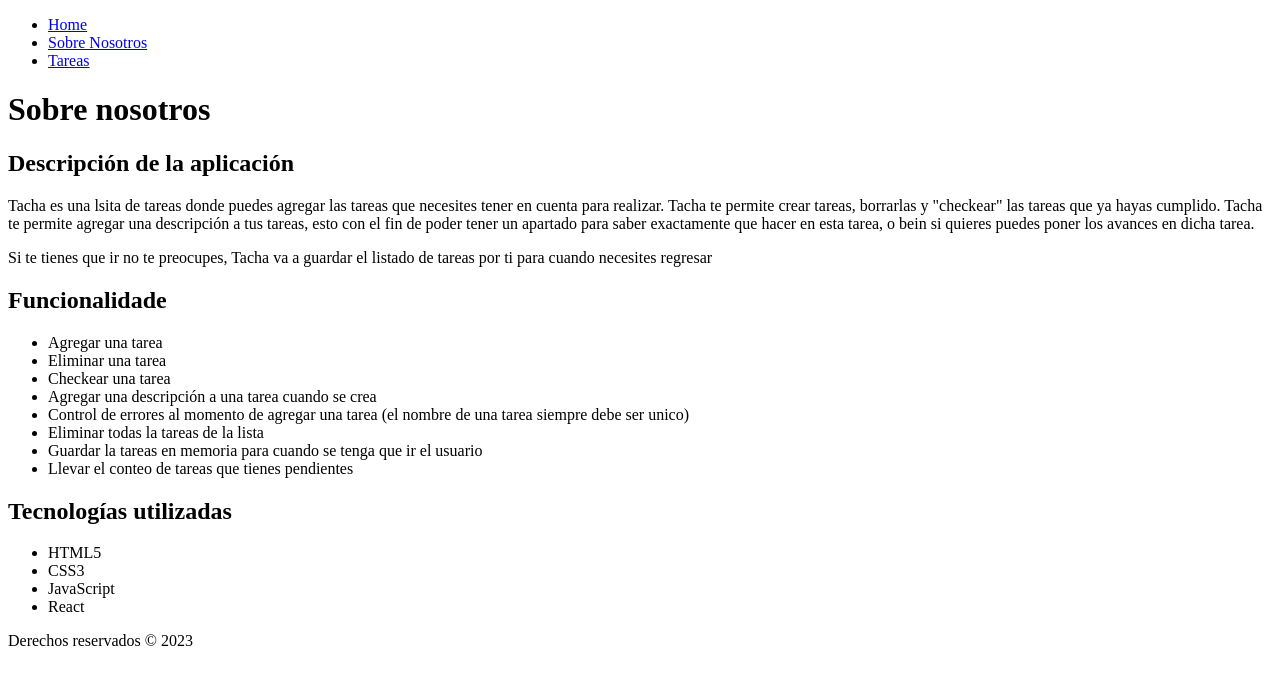
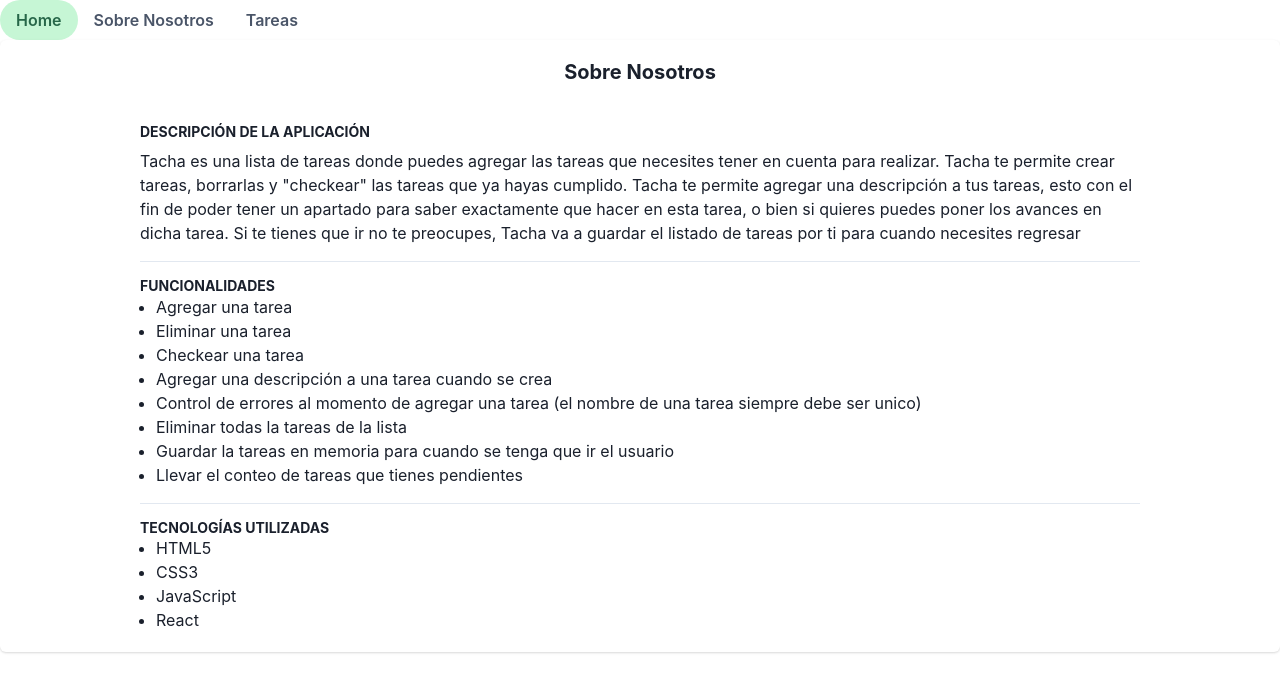
Before and after one commit to Derjasai/IETI_Proyecto_2, a React (Vite) app: page /SobreNosotros in a window 1280 px wide. Shown: the top 692 px of the page. Built offline with nearby package versions, Linux system fonts and the light colour scheme.

Commit message:
Se realiza parte grafica usando Chakra-UI

```diff
--- a/package.json
+++ b/package.json
@@ -9,6 +9,11 @@
     "preview": "vite preview"
   },
   "dependencies": {
+    "@chakra-ui/icons": "^2.0.18",
+    "@chakra-ui/react": "^2.5.5",
+    "@emotion/react": "^11.10.6",
+    "@emotion/styled": "^11.10.6",
+    "framer-motion": "^10.11.6",
     "react": "^18.2.0",
     "react-dom": "^18.2.0",
     "react-router-dom": "^6.10.0"
--- a/src/App.jsx
+++ b/src/App.jsx
@@ -1,6 +1,8 @@
 import Header from "./components/Header"
 import { TaskList } from "./components/TaskList"
 import { useState } from "react";
+import { Button, Flex, Input, Box, Text } from "@chakra-ui/react";
+import { DeleteIcon } from "@chakra-ui/icons";
 
 import { useManageTasks, useTaskList } from "./hooks/useTaskList";
 
@@ -82,26 +84,52 @@ function App() {
   );
 
   return (
-    <div className="App">
+    <Flex alignItems="center" justifyContent="center" minHeight="auto" flexDirection="column">
       <Header />
-      <form onSubmit={handleSubmit}>
-        <div>
-          <input type="text" id = "newTask" placeholder="Title" value={value} onChange={handleTaskChange} ></input>
-          <span className="error" role="alert">{formValidation.task}</span>
-        </div>
+      <Flex maxWidth={300} flexDirection="column" >
+        <form onSubmit={handleSubmit}>
+        <Box mt={2}>
+          <Input type="text" id = "newTask" placeholder="Title" value={value} onChange={handleTaskChange} width={300}></Input>
+          <label className="error" role="alert">{formValidation.task}</label>
+          <Input type="text" id = "description" placeholder="Description" value={description} onChange={handleDescriptionChange} mt={2}></Input>
+        </Box>
+        <Box mt={2}>
+          <Button type="submit" disabled={!isFormValid}>Add Task</Button>
+        </Box>
+        </form>
+      </Flex>
 
-        <div>
-          <input type="text" id = "description" placeholder="Description" value={description} onChange={handleDescriptionChange} />
-        </div>
-        <button type="submit" disabled={!isFormValid} >Añadir</button>
-      </form>
-      <TaskList list={initialTasks} onDeleteOne={handleDeleteOne} onChangeState={handleChangeState}/>
-      <div>
-        <label>You have {pending} pending task(s)</label>
-        <button onClick={handleDeleteAll}>Clear All</button>
-      </div>
+      <Flex>
+        <TaskList list={initialTasks} onDeleteOne={handleDeleteOne} onChangeState={handleChangeState}/>
+      </Flex>
 
-    </div>
+      <Flex alignItems="center" justifyContent="center" minHeight="auto" flexDirection="column">
+        <Text pt='2' fontSize='s'>You have {pending} pending task(s)</Text>
+        <Button leftIcon={<DeleteIcon />} onClick={handleDeleteAll}> Clear All</Button>
+      </Flex>
+    </Flex>
+
+    // <div className="App">
+    //   <Header />
+    //   <form onSubmit={handleSubmit}>
+    //     <div>
+    //       <input type="text" id = "newTask" placeholder="Title" value={value} onChange={handleTaskChange} ></input>
+    //       <span className="error" role="alert">{formValidation.task}</span>
+    //     </div>
+
+    //     <div>
+    //       <input type="text" id = "description" placeholder="Description" value={description} onChange={handleDescriptionChange} />
+    //     </div>
+    //     <button type="submit" disabled={!isFormValid} >Añadir</button>
+    //   </form>
+    //   <TaskList list={initialTasks} onDeleteOne={handleDeleteOne} onChangeState={handleChangeState}/>
+
+    //   <Box>
+    //     <label>You have {pending} pending task(s)</label>
+    //     <IconButton aria-label='Search database' icon={<DeleteIcon />} />
+    //     <button onClick={handleDeleteAll}></button>
+    //   </Box>
+    // </div>
   );
 }
 
--- a/src/components/Header.jsx
+++ b/src/components/Header.jsx
@@ -1,6 +1,8 @@
+import { Heading } from "@chakra-ui/react";
+
 function Header() {
     return (
-      <h1>Tacha</h1>
+      <Heading>Tacha</Heading>
     );
   }
 
--- a/src/components/Task.jsx
+++ b/src/components/Task.jsx
@@ -1,4 +1,6 @@
 import { useState } from "react";
+import { Box, ListItem, IconButton, Checkbox, Stack, Text } from "@chakra-ui/react";
+import { DeleteIcon } from "@chakra-ui/icons";
 
 export const Task = (props)=>{
     const {title, isPending, description, onDelete, onChangeState} = props;
@@ -16,18 +18,14 @@ export const Task = (props)=>{
     }
 
     return(
-        <li>
-            <article>
-                <div>
-                    <input type="checkbox" checked={isChecked} onChange={handleChangeState} />
-                    <label id="{title}" style={isChecked ? { textDecoration: "line-through" } : {}}> {title} </label>
-
-                    <button onClick={handleDelete}>Eliminar</button>
-                </div>
-                <div>
-                    <p>{description}</p>
-                </div>
-            </article>
-        </li>
+        <ListItem>
+            <Box width={300} maxWidth={300}>
+                <Stack spacing={5} direction='row'>
+                    <Checkbox isChecked={isChecked} onChange={handleChangeState}><label id="{title}" style={isChecked ? { textDecoration: "line-through" } : {}}> {title} </label></Checkbox>
+                    <IconButton onClick={handleDelete} icon={<DeleteIcon />}></IconButton>
+                </Stack>
+                <Text>{description}</Text>
+            </Box>
+        </ListItem>
     )
 }
--- a/src/components/TaskList.jsx
+++ b/src/components/TaskList.jsx
@@ -1,4 +1,5 @@
 import { Task } from "./Task";
+import { UnorderedList } from '@chakra-ui/react'
 
 export const TaskList = (props) => {
     const { list,onDeleteOne, onChangeState} = props;
@@ -13,10 +14,10 @@ export const TaskList = (props) => {
 
 
     return(
-        <ul>
+        <UnorderedList>
             {list.map((task)=>{
                 return <Task key={task.title} title = {task.title} isPending = {task.isChecked} description={task.description} onDelete={handleDeleteOne} onChangeState={handleChangeState}/>;
             })}
-        </ul>
+        </UnorderedList>
     )
 }
--- a/src/main.jsx
+++ b/src/main.jsx
@@ -1,9 +1,12 @@
 import React from 'react'
 import ReactDOM from 'react-dom/client'
 import MenuRouter from './MenuRouter'
+import { ChakraProvider } from '@chakra-ui/react'
 
 ReactDOM.createRoot(document.getElementById('root')).render(
   <React.StrictMode>
-    <MenuRouter />
+    <ChakraProvider>
+      <MenuRouter />
+    </ChakraProvider>
   </React.StrictMode>,
 )
--- a/src/pages/AboutUs.jsx
+++ b/src/pages/AboutUs.jsx
@@ -1,42 +1,95 @@
+import {
+	ListItem,
+	UnorderedList,
+	Card,
+	CardHeader,
+	CardBody,
+	Heading,
+	Stack,
+	Text,
+	StackDivider,
+	Box
+  } from '@chakra-ui/react'
 function AboutUs() {
     return (
-      <div>
-        <header>
-		<h1>Sobre nosotros</h1>
-	</header>
-	<main>
-		<section>
-			<h2>Descripción de la aplicación</h2>
-			<p>Tacha es una lsita de tareas donde puedes agregar las tareas que necesites tener en cuenta para realizar. Tacha te permite crear tareas, borrarlas y "checkear" las tareas que ya hayas cumplido. Tacha te permite agregar una descripción a tus tareas, esto con el fin de poder tener un apartado para saber exactamente que hacer en esta tarea, o bein si quieres puedes poner los avances en dicha tarea.</p>
-            <p>Si te tienes que ir no te preocupes, Tacha va a guardar el listado de tareas por ti para cuando necesites regresar</p>
-		</section>
-		<section>
-			<h2>Funcionalidade</h2>
-			<ul>
-				<li>Agregar una tarea</li>
-				<li>Eliminar una tarea</li>
-				<li>Checkear una tarea</li>
-				<li>Agregar una descripción a una tarea cuando se crea</li>
-				<li>Control de errores al momento de agregar una tarea (el nombre de una tarea siempre debe ser unico)</li>
-				<li>Eliminar todas la tareas de la lista</li>
-				<li>Guardar la tareas en memoria para cuando se tenga que ir el usuario</li>
-				<li>Llevar el conteo de tareas que tienes pendientes</li>
-			</ul>
-		</section>
-		<section>
-			<h2>Tecnologías utilizadas</h2>
-			<ul>
-				<li>HTML5</li>
-				<li>CSS3</li>
-				<li>JavaScript</li>
-				<li>React</li>
-			</ul>
-		</section>
-	</main>
-	<footer>
-		<p>Derechos reservados &copy; 2023</p>
-	</footer>
-      </div>
+		<Card alignItems={"center"} justifyContent={"center"}>
+			<CardHeader>
+			<Heading size='md'>Sobre Nosotros</Heading>
+			</CardHeader>
+
+			<CardBody>
+				<Stack divider={<StackDivider />} spacing='4'>
+					<Box maxWidth={1000}>
+						<Heading size='xs' textTransform='uppercase'>
+						Descripción de la aplicación
+						</Heading>
+
+						<Text pt='2' fontSize='s'>
+						Tacha es una lista de tareas donde puedes agregar las tareas que necesites tener en cuenta para realizar. Tacha te permite crear tareas, borrarlas y "checkear" las tareas que ya hayas cumplido. Tacha te permite agregar una descripción a tus tareas, esto con el fin de poder tener un apartado para saber exactamente que hacer en esta tarea, o bien si quieres puedes poner los avances en dicha tarea. Si te tienes que ir no te preocupes, Tacha va a guardar el listado de tareas por ti para cuando necesites regresar
+						</Text>
+					</Box>
+
+					<Box alignItems={"center"} justifyContent={"center"} minHeight="auto" flexDirection="column">
+						<Heading size='xs' textTransform='uppercase'>
+						Funcionalidades
+						</Heading>
+						<UnorderedList>
+							<ListItem>Agregar una tarea</ListItem>
+							<ListItem>Eliminar una tarea</ListItem>
+							<ListItem>Checkear una tarea</ListItem>
+							<ListItem>Agregar una descripción a una tarea cuando se crea</ListItem>
+							<ListItem>Control de errores al momento de agregar una tarea (el nombre de una tarea siempre debe ser unico)</ListItem>
+							<ListItem>Eliminar todas la tareas de la lista</ListItem>
+							<ListItem>Guardar la tareas en memoria para cuando se tenga que ir el usuario</ListItem>
+							<ListItem>Llevar el conteo de tareas que tienes pendientes</ListItem>
+						</UnorderedList>
+					</Box>
+
+					<Box alignItems={"center"} justifyContent={"center"}>
+						<Heading size='xs' textTransform='uppercase'>
+						Tecnologías utilizadas
+						</Heading>
+
+						<UnorderedList>
+							<ListItem>HTML5</ListItem>
+							<ListItem>CSS3</ListItem>
+							<ListItem>JavaScript</ListItem>
+							<ListItem>React</ListItem>
+						</UnorderedList>
+					</Box>
+				</Stack>
+			</CardBody>
+		</Card>
+//   <div>
+    //     <header>
+	// 	<h1>Sobre nosotros</h1>
+	// </header>
+	// <main>
+	// 	<section>
+	// 		<h2>Descripción de la aplicación</h2>
+	// 		<p>Tacha es una lsita de tareas donde puedes agregar las tareas que necesites tener en cuenta para realizar. Tacha te permite crear tareas, borrarlas y "checkear" las tareas que ya hayas cumplido. Tacha te permite agregar una descripción a tus tareas, esto con el fin de poder tener un apartado para saber exactamente que hacer en esta tarea, o bien si quieres puedes poner los avances en dicha tarea.</p>
+    //         <p>Si te tienes que ir no te preocupes, Tacha va a guardar el listado de tareas por ti para cuando necesites regresar</p>
+	// 	</section>
+	// 	<section>
+	// 		<h2>Funcionalidades</h2>
+	// 		<ul>
+
+	// 		</ul>
+	// 	</section>
+	// 	<section>
+	// 		<h2>Tecnologías utilizadas</h2>
+	// 		<ul>
+	// 			<ListItem>HTML5</ListItem>
+	// 			<ListItem>CSS3</ListItem>
+	// 			<ListItem>JavaScript</ListItem>
+	// 			<ListItem>React</ListItem>
+	// 		</ul>
+	// 	</section>
+	// </main>
+	// <footer>
+	// 	<p>Derechos reservados &copy; 2023</p>
+	// </footer>
+    //   </div>
     );
 }
 
--- a/src/pages/Home.jsx
+++ b/src/pages/Home.jsx
@@ -1,8 +1,10 @@
+import { Heading, Text } from "@chakra-ui/react";
+
 export function Home() {
     return (
       <div>
-        <h1>Tacha</h1>
-        <h4>Tu lista de tareas preferida</h4>
+        <Heading as='h1' size='4xl' noOfLines={1}>Tacha</Heading>
+        <Text size='md'>Tu lista de tareas preferida</Text>
       </div>
     );
 }
--- a/src/pages/Menu.jsx
+++ b/src/pages/Menu.jsx
@@ -1,19 +1,27 @@
+import { Tab, TabList, Tabs } from "@chakra-ui/react";
 import { Link } from "react-router-dom";
 
 export function Menu() {
   return (
-    <nav>
-      <ul>
-        <li>
-          <Link to="/">Home</Link>
-        </li>
-        <li>
-          <Link to="/SobreNosotros">Sobre Nosotros</Link>
-        </li>
-        <li>
-          <Link to="/App">Tareas</Link>
-        </li>
-      </ul>
-    </nav>
+    <Tabs size='md'variant='soft-rounded' colorScheme='green'>
+        <TabList>
+            <Tab><Link to="/">Home</Link></Tab>
+            <Tab><Link to="/SobreNosotros">Sobre Nosotros</Link></Tab>
+            <Tab><Link to="/App">Tareas</Link></Tab>
+        </TabList>
+    </Tabs>
+    // <nav>
+    //   <ul>
+    //     <li>
+    //       <Link to="/">Home</Link>
+    //     </li>
+    //     <li>
+    //       <Link to="/SobreNosotros">Sobre Nosotros</Link>
+    //     </li>
+    //     <li>
+    //       <Link to="/App">Tareas</Link>
+    //     </li>
+    //   </ul>
+    // </nav>
   );
 }
```
Also changed, not shown: 1 other file (tests, documents, lock files or other folders).
